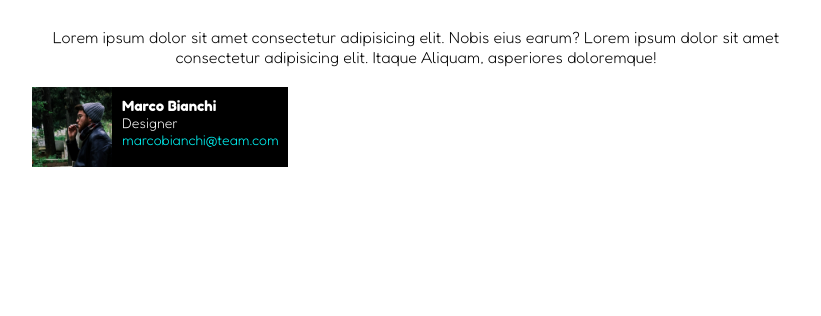
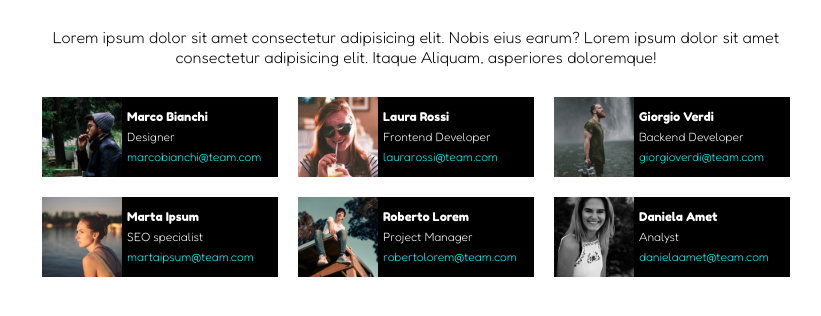
Before and after one commit to dbonafin/html-css-float-cards, a plain HTML site: page index.html in a window 1280 px wide. Shown: the part 72-388 px from the top of the page, without its empty margins (224-1045 px from the left). Drawn offline with Linux system fonts and the light colour scheme.

Commit message:
second section done

```diff
--- a/css/style.css
+++ b/css/style.css
@@ -11,7 +11,7 @@ body {
 }
 
 img {
-    height: 80px;
+    width: 80px;
     float: left;
 }
 
@@ -37,22 +37,31 @@ h1 {
 
 .card-container {
     background-color: black;
-    width: calc(100% / 3);
     font-size: 14px;
+    box-shadow: 5px;
 }
 
-.card-container::after {
+.clearfix::after {
     content: "";
     display: table;
     clear: both;
+}
+
+.column {
+    width: calc(100% / 3);
+    float: left;
+    padding: 10px 10px;
 }
 
 .content {
     color: white;
     text-align: left;
     float: left;
-    margin-top: 10px;
-    margin-left: 10px;
+    width: calc(100% - 80px);
+    line-height: 20px;
+    font-size: 12px;
+    padding-top: 10px;
+    padding-left: 5px;
 }
 
 .member-name {
--- a/index.html
+++ b/index.html
@@ -18,16 +18,85 @@
         <p id="introduction">Lorem ipsum dolor sit amet consectetur adipisicing elit. Nobis eius earum? Lorem ipsum dolor sit amet consectetur adipisicing elit. Itaque Aliquam, asperiores doloremque! </p>
 
         <!-- second section/content -->
-        <section>
-            <div class="card-container">
-                <img src="img/male1.png" alt="First team member">
+        <section class="clearfix">
+            <div class="column">
+                <div class="card-container clearfix">
+                    <img src="img/male1.png" alt="First team member">
 
-                <div class="content">
-                    <span><span class="member-name">Marco Bianchi</span></span> <br>
-                    <span>Designer</span> <br>
-                    <span class="member-email">marcobianchi@team.com</span>
+                    <div class="content">
+                        <span><span class="member-name">Marco Bianchi</span></span> <br>
+                        <span>Designer</span> <br>
+                        <span class="member-email">marcobianchi@team.com</span>
+                    </div>
                 </div>
             </div>
+
+            <div class="column">
+                <div class="card-container clearfix">
+                    <img src="img/female1.png" alt="Second team member">
+
+                    <div class="content">
+                        <span><span class="member-name">Laura Rossi</span></span> <br>
+                        <span>Frontend Developer</span> <br>
+                        <span class="member-email">laurarossi@team.com</span>
+                    </div>
+                </div>
+            </div>
+
+            <div class="column">
+                <div class="card-container clearfix">
+                    <img src="img/male2.png" alt="Third team member">
+
+                    <div class="content">
+                        <span><span class="member-name">Giorgio Verdi</span></span> <br>
+                        <span>Backend Developer</span> <br>
+                        <span class="member-email">giorgioverdi@team.com</span>
+                    </div>
+                </div>
+            </div>
+
+            <div class="column">
+                <div class="card-container clearfix">
+                    <img src="img/female2.png" alt="Fourth team member">
+
+                    <div class="content">
+                        <span><span class="member-name">Marta Ipsum</span></span> <br>
+                        <span>SEO specialist</span> <br>
+                        <span class="member-email">martaipsum@team.com</span>
+                    </div>
+                </div>
+            </div>
+
+            <div class="column">
+                <div class="card-container clearfix">
+                    <img src="img/male3.png" alt="Second team member">
+
+                    <div class="content">
+                        <span><span class="member-name">Roberto Lorem</span></span> <br>
+                        <span>Project Manager</span> <br>
+                        <span class="member-email">robertolorem@team.com</span>
+                    </div>
+                </div>
+            </div>
+
+            <div class="column">
+                <div class="card-container clearfix">
+                    <img src="img/female3.png" alt="Second team member">
+
+                    <div class="content">
+                        <span><span class="member-name">Daniela Amet</span></span> <br>
+                        <span>Analyst </span> <br>
+                        <span class="member-email">danielaamet@team.com</span>
+                    </div>
+                </div>
+            </div>
+
+
+
+
+
+
+
 
 
         </section>
```
